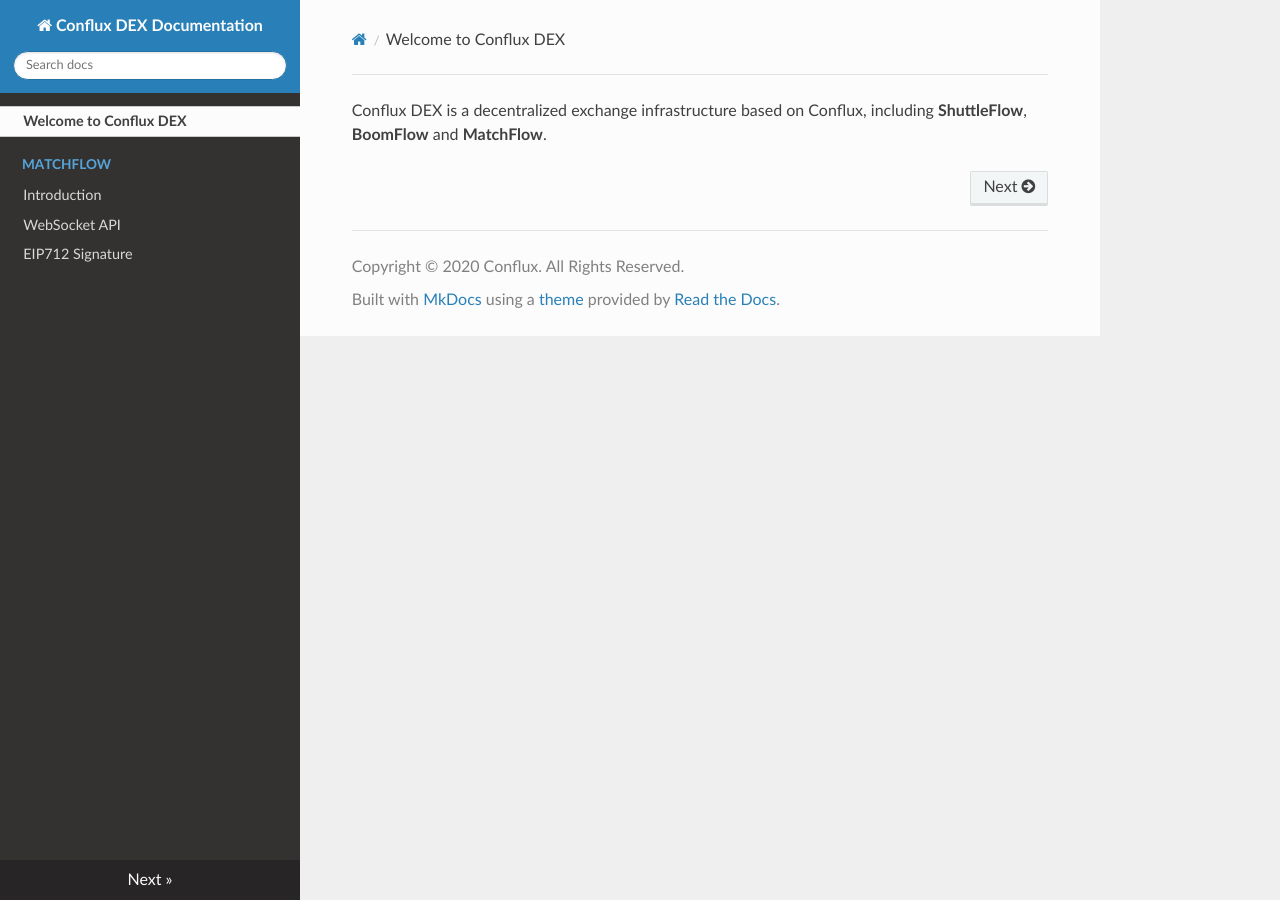
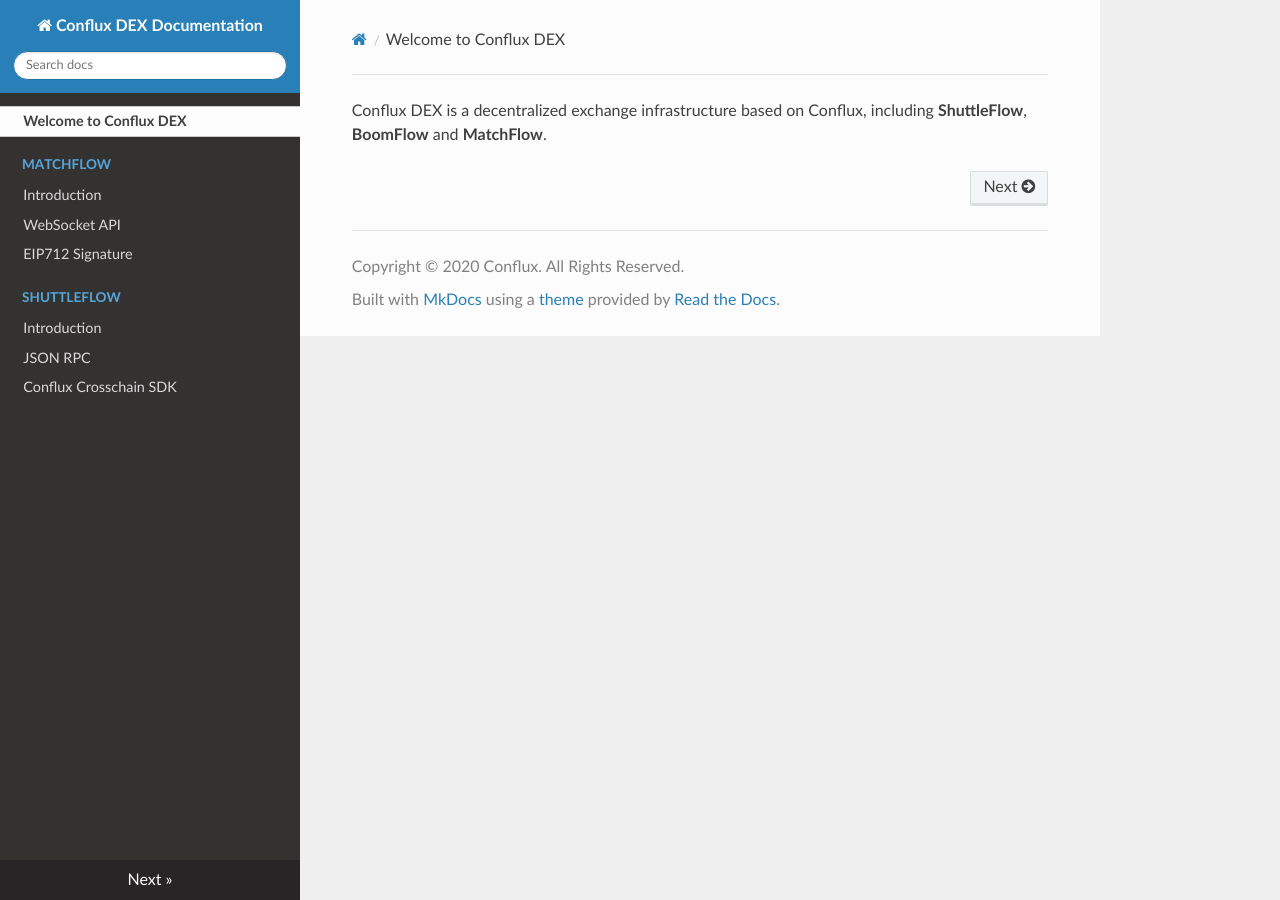
Before and after one commit to posaggen/conflux-dex-docs, an MkDocs documentation site: the page built from docs/index.md, in a window 1280 px wide. Built offline with MkDocs 1.6.1, drawn with Linux system fonts in a browser that asks for light colours; nearby versions of some CDN libraries.

Commit message:
update mkdocs.yml

```diff
--- a/mkdocs.yml
+++ b/mkdocs.yml
@@ -5,5 +5,9 @@
       - Introduction: matchflow/index.md
       - WebSocket API: matchflow/ws.md
       - EIP712 Signature: matchflow/eip712.md
+    - ShuttleFlow:
+      - Introduction: shuttleflow/index.md
+      - JSON RPC: shuttleflow/json_rpc.md
+      - Conflux Crosschain SDK: shuttleflow/sdk.md
 theme: readthedocs
 copyright: Copyright © 2020 Conflux. All Rights Reserved.
```
